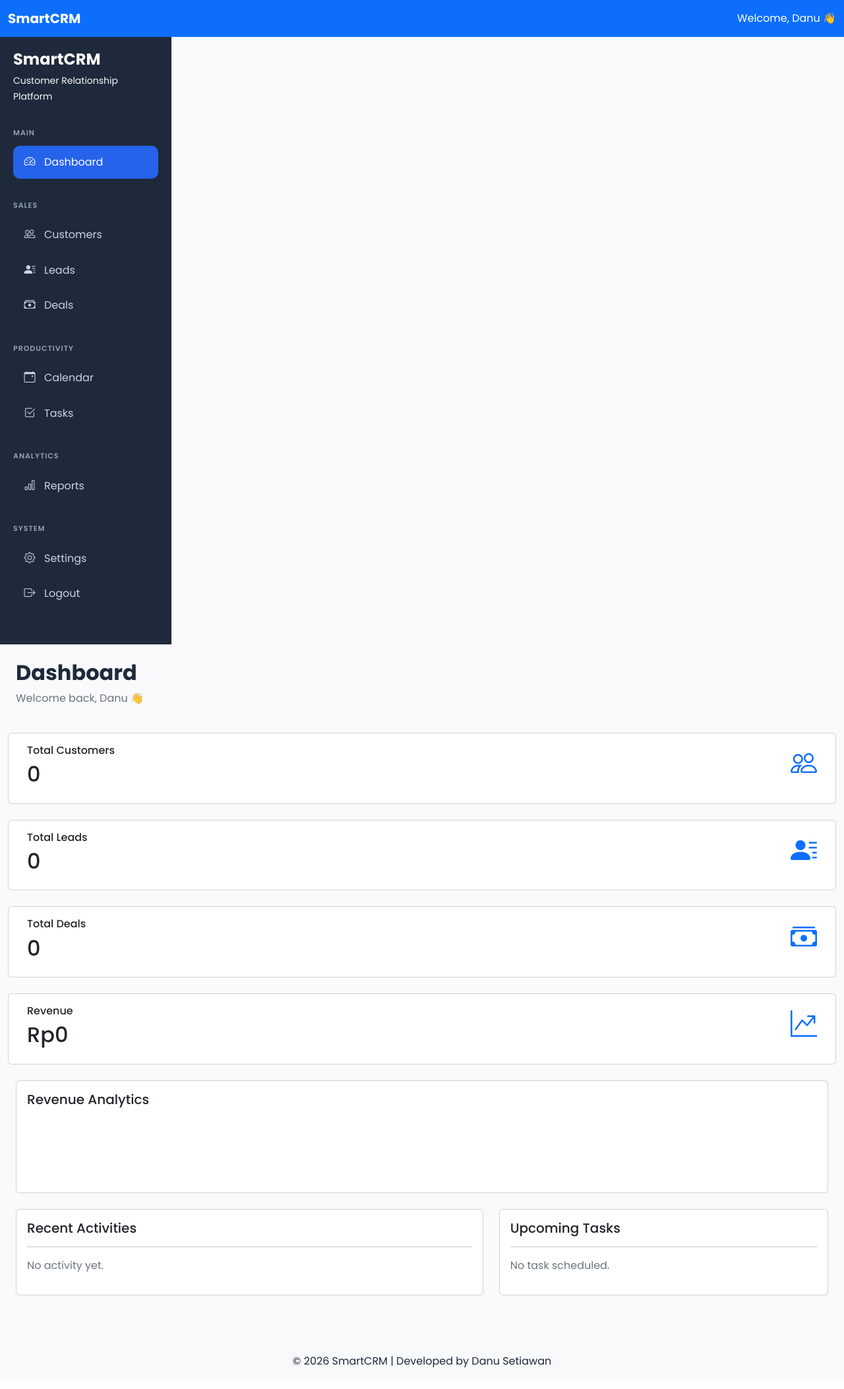
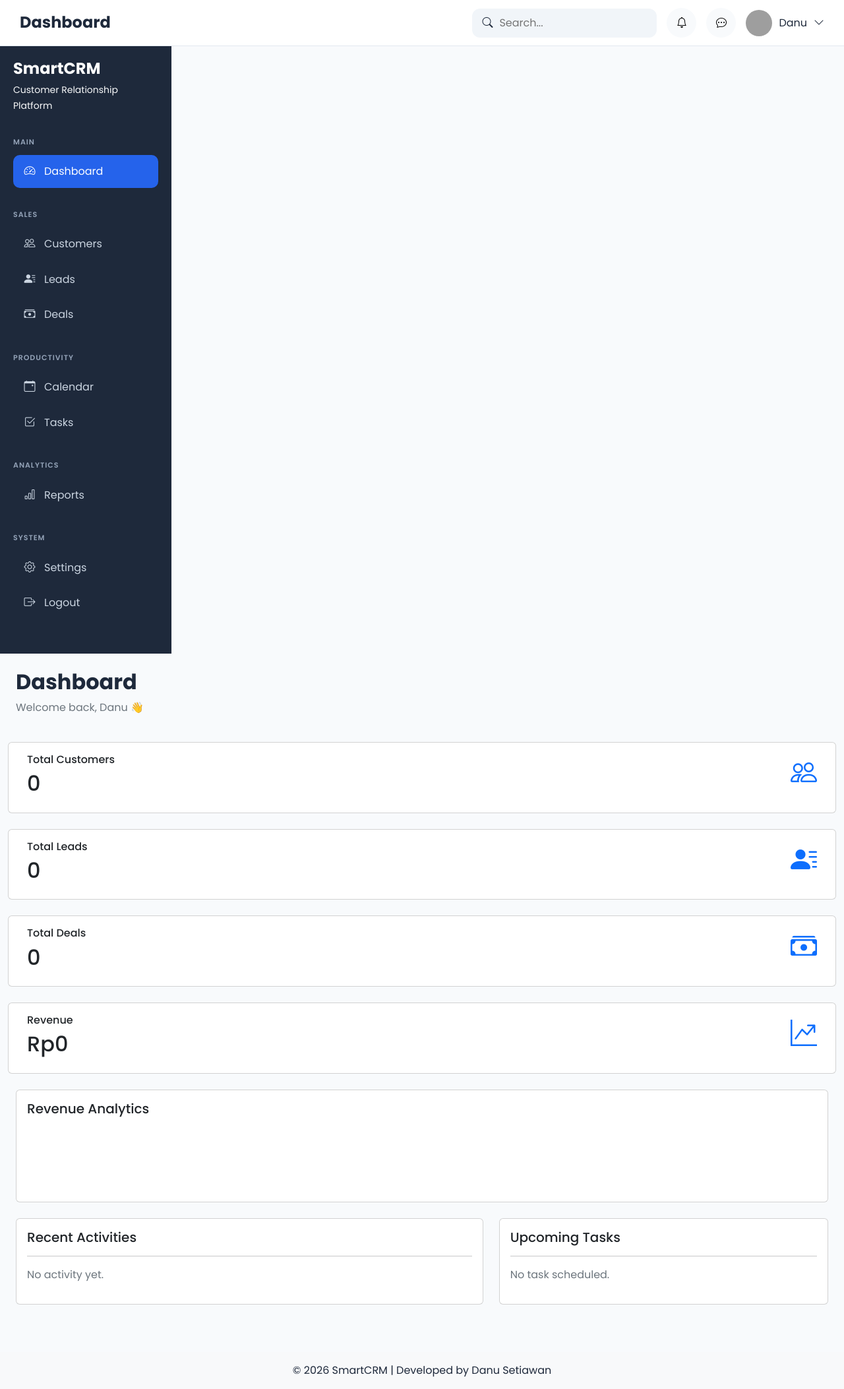
Before and after one commit to danusetiawan14/smart-crm-platform, a Flask app: page / in a window 1280 px wide. Shown: the whole page at 66% size. Before the commit the page ends 2074 px from the top, so only its background shows below. Run offline with Flask 3, Linux system fonts and the light colour scheme; grey boxes are pictures that could not be loaded.

Commit message:
Build enterprise top navigation

```diff
--- a/static/css/navbar.css
+++ b/static/css/navbar.css
@@ -0,0 +1,118 @@
+/* ==========================================
+   SMARTCRM ENTERPRISE UI
+   Navbar
+========================================== */
+
+.top-navbar{
+
+    height:70px;
+
+    background:white;
+
+    display:flex;
+
+    justify-content:space-between;
+
+    align-items:center;
+
+    padding:0 30px;
+
+    border-bottom:1px solid var(--border);
+
+}
+
+.navbar-left h3{
+
+    margin:0;
+
+    font-size:24px;
+
+    font-weight:700;
+
+}
+
+.navbar-right{
+
+    display:flex;
+
+    align-items:center;
+
+    gap:15px;
+
+}
+
+.search-box{
+
+    display:flex;
+
+    align-items:center;
+
+    background:#F1F5F9;
+
+    padding:10px 15px;
+
+    border-radius:12px;
+
+    width:280px;
+
+}
+
+.search-box input{
+
+    border:none;
+
+    background:transparent;
+
+    outline:none;
+
+    margin-left:10px;
+
+    width:100%;
+
+}
+
+.icon-button{
+
+    width:45px;
+
+    height:45px;
+
+    border:none;
+
+    border-radius:50%;
+
+    background:#F8FAFC;
+
+    cursor:pointer;
+
+    transition:.25s;
+
+}
+
+.icon-button:hover{
+
+    background:#E2E8F0;
+
+}
+
+.profile-menu{
+
+    display:flex;
+
+    align-items:center;
+
+    gap:10px;
+
+    cursor:pointer;
+
+}
+
+.profile-menu img{
+
+    width:40px;
+
+    height:40px;
+
+    border-radius:50%;
+
+}
--- a/templates/components/navbar.html
+++ b/templates/components/navbar.html
@@ -1,21 +1,51 @@
-<nav class="navbar navbar-expand-lg navbar-dark bg-primary">
+<nav class="top-navbar">
 
-    <div class="container-fluid">
+    <div class="navbar-left">
 
-        <a class="navbar-brand fw-bold"
-           href="/">
+        <h3>Dashboard</h3>
 
-            SmartCRM
+    </div>
 
-        </a>
+    <div class="navbar-right">
 
-        <div class="ms-auto">
+        <!-- Search -->
+        <div class="search-box">
 
-            <span class="text-white">
+            <i class="bi bi-search"></i>
 
-                Welcome, Danu 👋
+            <input
+                type="text"
+                placeholder="Search...">
 
-            </span>
+        </div>
+
+        <!-- Notification -->
+
+        <button class="icon-button">
+
+            <i class="bi bi-bell"></i>
+
+        </button>
+
+        <!-- Message -->
+
+        <button class="icon-button">
+
+            <i class="bi bi-chat-dots"></i>
+
+        </button>
+
+        <!-- Profile -->
+
+        <div class="profile-menu">
+
+            <img
+                src="https://ui-avatars.com/api/?name=Danu&background=2563EB&color=fff"
+                alt="Profile">
+
+            <span>Danu</span>
+
+            <i class="bi bi-chevron-down"></i>
 
         </div>
 
```
